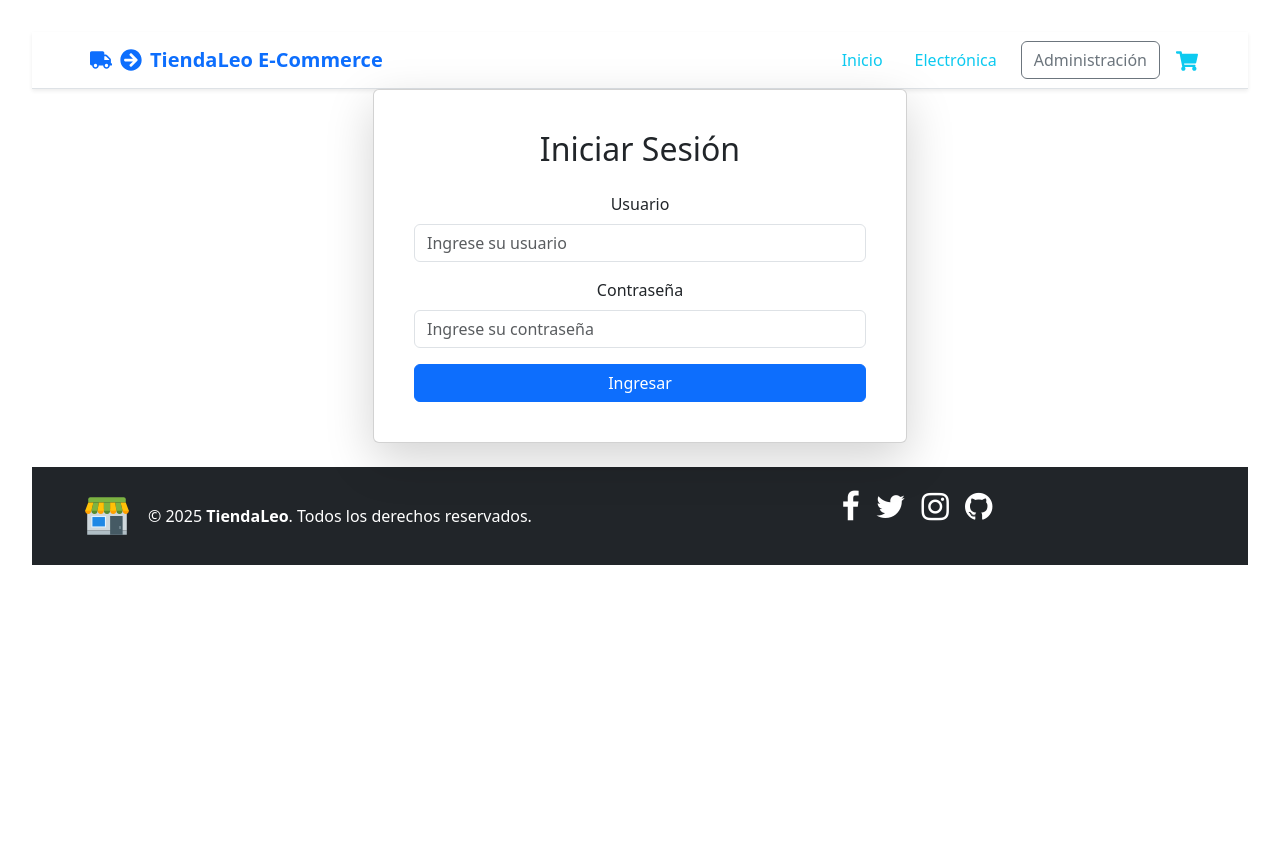
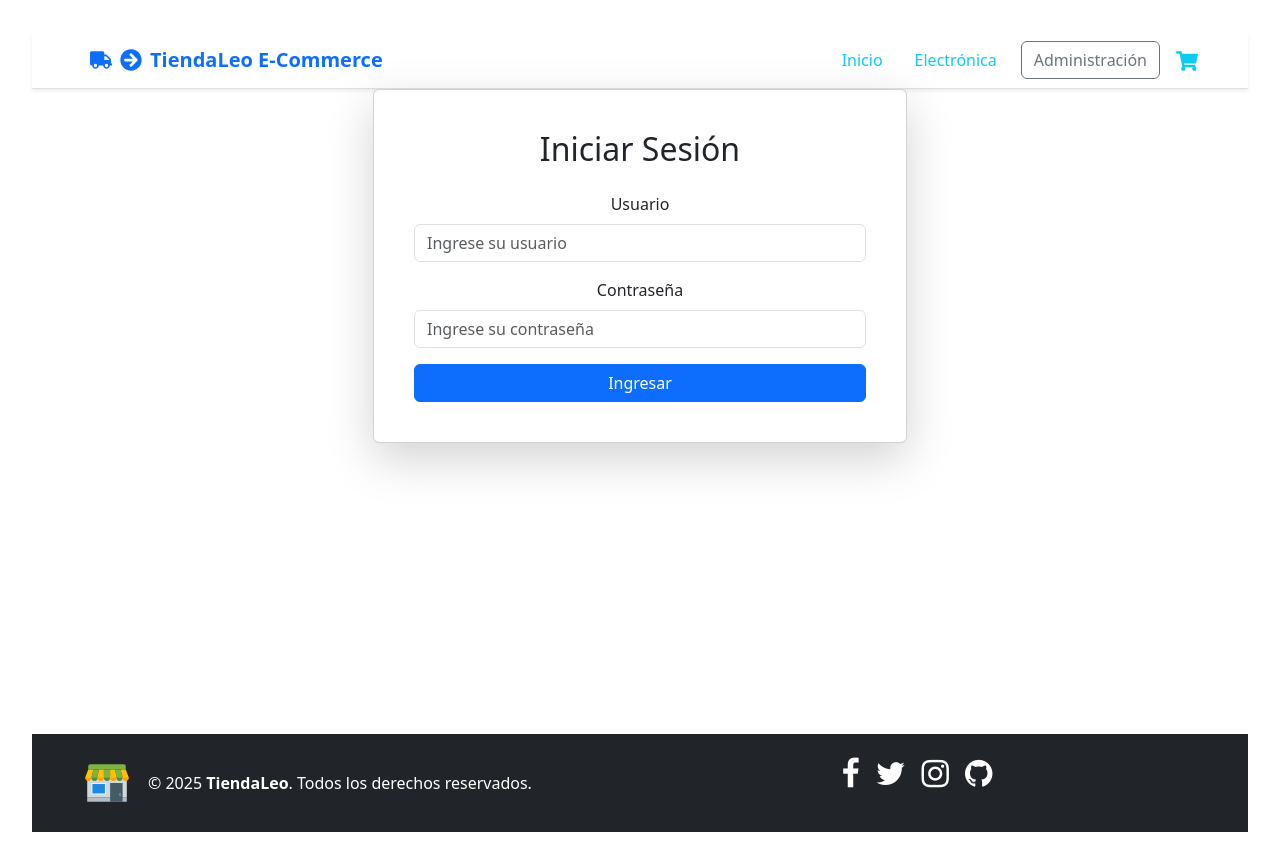
Before and after one commit to Leoguzmand/ProjectReact-25235-LG, a React (Vite) app: page /administracion in a window 1280 px wide. Before the commit the page ends 800 px from the top, so only its background shows below. Built offline with nearby package versions, Linux system fonts and the light colour scheme.

Commit message:
Mandar Footer al fondo del viewport

```diff
--- a/src/App.jsx
+++ b/src/App.jsx
@@ -10,6 +10,7 @@ import Login from "./pages/Login";
 function App() {
   return (
     <Router>
+      <div className="d-flex flex-column min-vh-100">
         <Header />
 
         <Routes>
@@ -19,6 +20,7 @@ function App() {
         </Routes>
 
         <Footer />
+      </div>
     </Router>
   );
 }
--- a/src/components/Footer.jsx
+++ b/src/components/Footer.jsx
@@ -5,7 +5,7 @@ import { FcShop } from "react-icons/fc";
 
 const Footer = () => {
   return (
-    <footer className="bg-dark text-white text-center py-4 mt-4">
+    <footer className="bg-dark text-white text-center py-4 mt-auto">
       <Container>
         <Row>
           <Col md={6}>
```
Also changed, not shown: 2 other files (tests, documents, lock files or other folders). Lines whose indentation alone changed are shown as unchanged.
